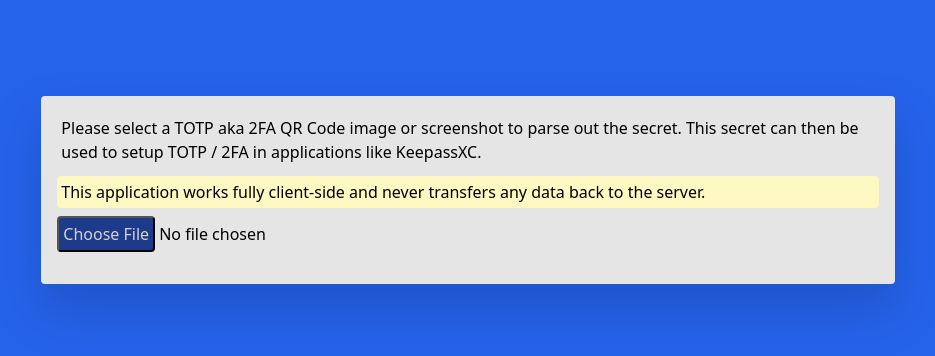
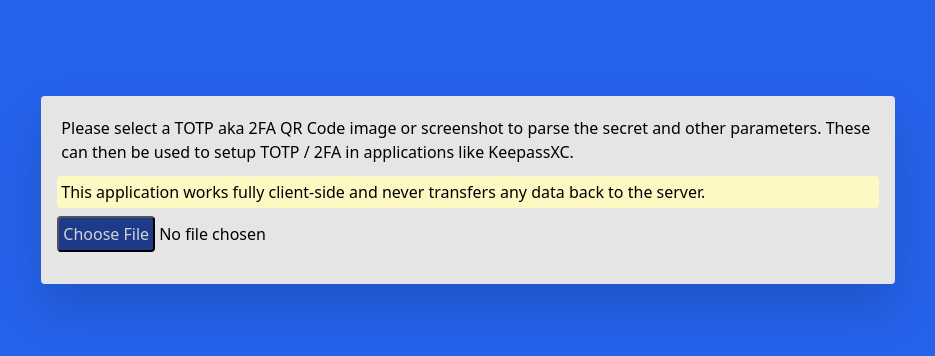
Before and after one commit to eFrane/zebra, a Vue app: page / in a window 1280 px wide. Shown: the top 356 px of the page, without its empty margins (172-1107 px from the left). Built offline with nearby package versions, Linux system fonts and the light colour scheme.

Commit message:
doc: Improve description

```diff
--- a/src/App.vue
+++ b/src/App.vue
@@ -2,8 +2,8 @@
   <div class="w-2/3 mx-auto mt-24 bg-neutral-200 p-4 drop-shadow-2xl rounded">
     <p class="mb-2 p-1">
       Please select a <a href="https://en.wikipedia.org/wiki/Time-based_one-time_password">TOTP</a> aka
-      2FA QR Code image or screenshot to parse out the secret.
-      This secret can then be used to setup TOTP / 2FA in applications
+      2FA QR Code image or screenshot to parse the secret and other parameters.
+      These can then be used to setup TOTP / 2FA in applications
       like <a href="https://keepassxc.org">KeepassXC</a>.
     </p>
 
```
